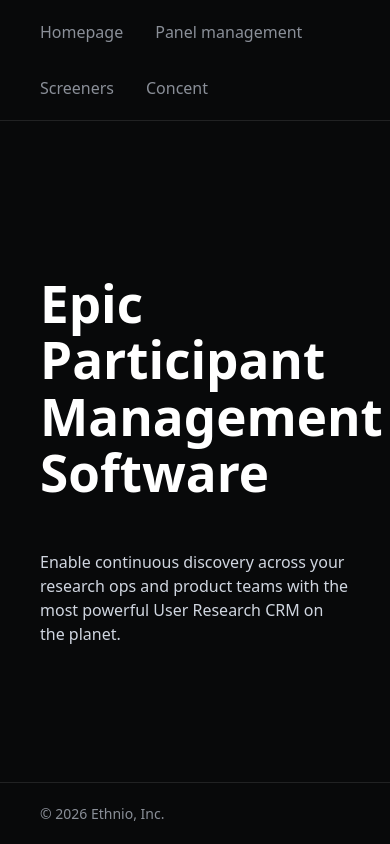
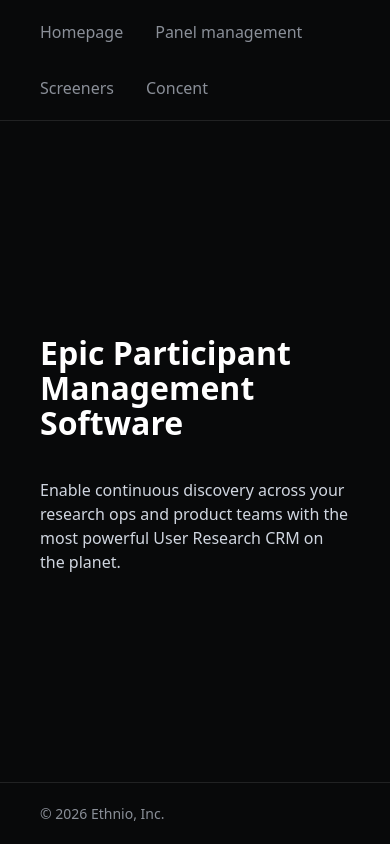
Before and after one commit to svitlanaiordatii/barba, a website built with Vite: page index.html in a window 390 px wide. Built offline with nearby package versions, Linux system fonts and the light colour scheme; what @barba/core would draw is missing.

Commit message:
Add media query

```diff
--- a/src/style.css
+++ b/src/style.css
@@ -65,6 +65,12 @@ h1 {
   color: white;
 }
 
+@media (max-width: 600px) {
+  h1 {
+    font-size: 2em;
+  }
+}
+
 #app {
   max-width: 1280px;
   margin: 0 auto;
```
